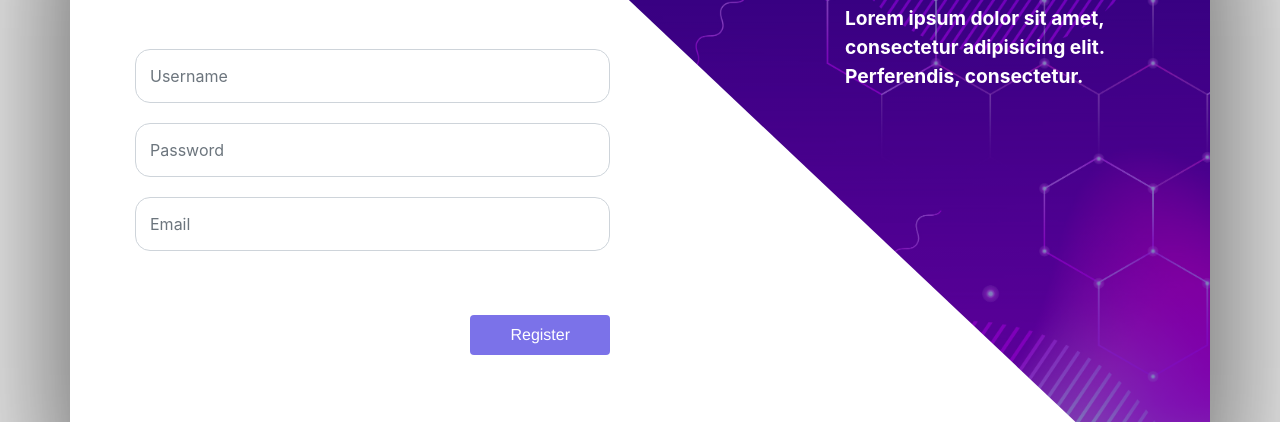
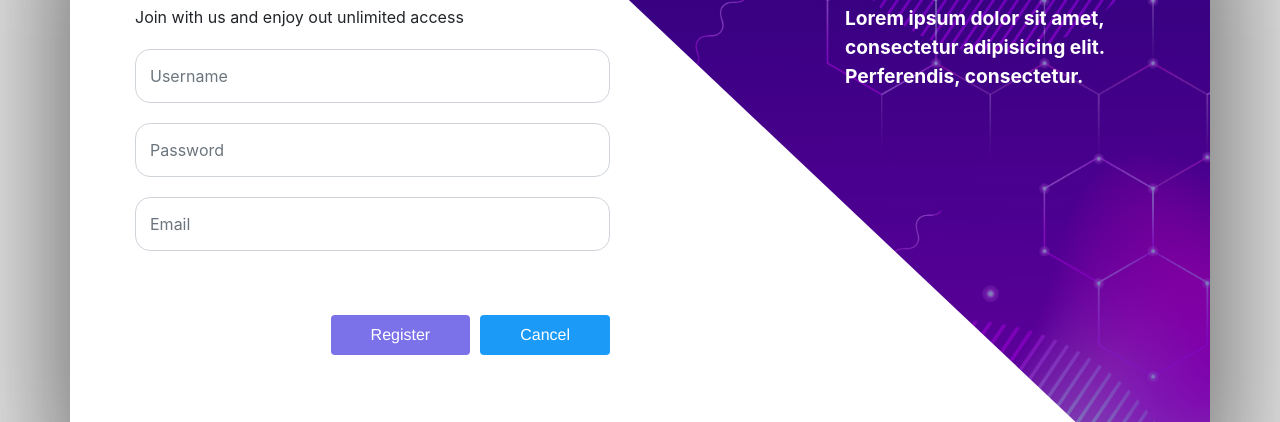
Before and after one commit to aslamwebz/Login-form, a plain HTML site: page register.html in a window 1280 px wide. Shown: the part 201-623 px from the top of the page. Drawn offline with Linux system fonts and the light colour scheme.

Commit message:
All Done

```diff
--- a/register.html
+++ b/register.html
@@ -29,7 +29,7 @@
 						<div class="col-md-6">
 							<div class="container" id="login-main">
 								<h1>Register</h1>
-								<br>
+								<p>Join with us and enjoy out unlimited access</p>
 								<form action="#">
 									<div class="form-group">
 										<input type="text" placeholder="Username" class="form-control">
@@ -39,7 +39,8 @@
 
 									<br>
 									<br>
-									<a href="index.html" class="button button-rounded button-royal float-right">Register</a>
+									<a href="index.html" class="button button-rounded button-primary float-right" >Cancel</a>
+									<a href="#" class="button button-rounded button-royal float-right" style="margin-right: 10px;">Register</a>
 								</form>
 							</div>
 						</div>
```
Also changed, not shown: index.html (+2 -2 lines).
